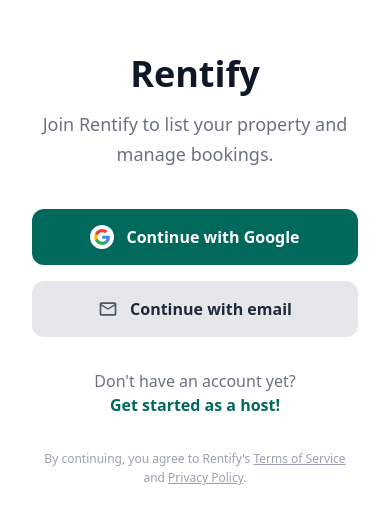
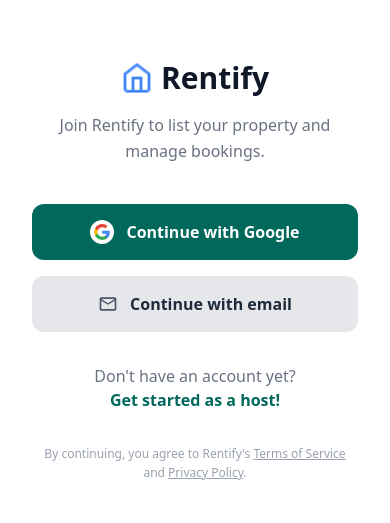
Before and after one commit to BijinVijayan/rentify-web-app, a Next.js app: page /signin in a window 390 px wide. Shown: the part 151-674 px from the top of the page. Built offline with nearby package versions, Linux system fonts and the light colour scheme.

Commit message:
login page linking

```diff
--- a/components/LoginHost.tsx
+++ b/components/LoginHost.tsx
@@ -2,6 +2,7 @@
 
 import React, { useState } from 'react';
 import {MdOutlineMailOutline} from "react-icons/md";
+import Image from "next/image";
 
 export default function LoginHost() {
     const [isLoading, setIsLoading] = useState(false);
@@ -37,10 +38,14 @@
 
                     {/* Header */}
                     <div className="mb-10">
-                        <h1 className="text-4xl font-bold text-gray-900 mb-4">
-                            Rentify
-                        </h1>
-                        <p className="text-gray-500 text-lg leading-relaxed">
+                        <div className={"flex items-center justify-center mb-4"}>
+                            <Image src={"/icons/renfity icon.png"} alt={"logo"} width={1000} height={1000} className={"w-8 sm:w-10 mr-2"} />
+                            <h1 className="text-3xl sm:text-4xl font-bold text-gray-900">
+                                Rentify
+                            </h1>
+                        </div>
+
+                        <p className="text-gray-500 sm:text-lg leading-relaxed">
                             Join Rentify to list your property and manage bookings.
                         </p>
                     </div>
--- a/components/host/HostCallToAction.tsx
+++ b/components/host/HostCallToAction.tsx
@@ -1,4 +1,5 @@
 import React from 'react'
+import Link from "next/link";
 
 const HostCallToAction = () => {
     return (
@@ -7,7 +8,7 @@
                 <div className="flex flex-col gap-3 sm:gap-5 items-center justify-center max-w-2xl text-center mx-auto`}">
                     <h3 className={"text-2xl sm:text-3xl md:text-5xl text-white font-semibold"}>Ready to start hosting</h3>
                     <p className={"text-white max-sm:text-sm"}>Join thousands of hosts and turn your extra space into your next opportunity. It only takes a few steps to get started.</p>
-                    <button className={"text-white mt-3 text-sm bg-orange-400 px-4 py-2 rounded-lg font-semibold"}>Become a Host Today</button>
+                    <Link href={"/signin"} className={"text-white mt-3 text-sm bg-orange-400 px-4 py-2 rounded-lg font-semibold"}>Become a Host Today</Link>
                 </div>
                 </div>
         </div>
--- a/components/host/HostHero.tsx
+++ b/components/host/HostHero.tsx
@@ -1,4 +1,5 @@
 import React from 'react'
+import Link from "next/link";
 
 const HostHero = () => {
     return (
@@ -14,10 +15,11 @@
                             our community of hosts and enjoy the flexibility, safety, and financial opportunity of sharing
                             your property on Rentify.</h2>
                     </div>
-                    <button
+                    <Link
+                        href={"/signin"}
                         className="flex min-w-[84px] bg-orange-500 max-w-[480px] cursor-pointer items-center justify-center overflow-hidden rounded-lg h-10 px-5 bg-accent text-white text-sm font-semibold leading-normal tracking-[0.015em] hover:bg-accent/90 transition-colors">
                         <span className="truncate">Get Started</span>
-                    </button>
+                    </Link>
                 </div>
             </div>
         </div>
```
